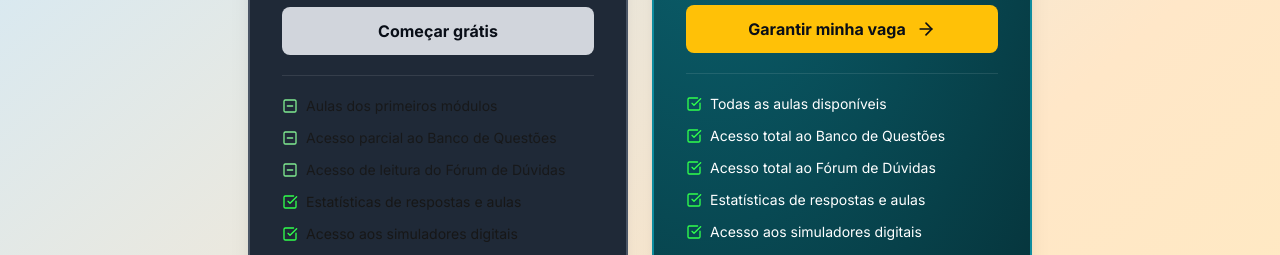
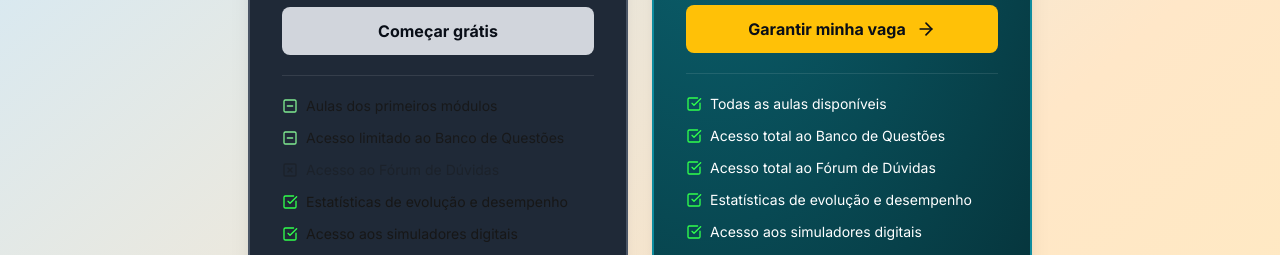
Before and after one commit to CaioQuirinoMedeiros/faraday, a Next.js app: page / in a window 1280 px wide. Shown: the part 5840-6095 px from the top of the page. Built offline with nearby package versions, Linux system fonts and the light colour scheme; no server answers.

Commit message:
melhoria nos planos e fatality

```diff
--- a/src/components/home/download-content-section.tsx
+++ b/src/components/home/download-content-section.tsx
@@ -1,6 +1,5 @@
 "use client"
 
-import { motion } from "motion/react"
 import * as DialogPrimitive from "@radix-ui/react-dialog"
 import {
   CheckIcon,
@@ -131,13 +130,7 @@ export function DownloadContentSection() {
           </span>
         </div>
 
-        <motion.div
-          initial={{ opacity: 0, x: -54 }}
-          whileInView={{ opacity: 1, x: 0 }}
-          transition={{ duration: 0.8, delay: 0.15 }}
-          viewport={{ once: true, amount: 0.5 }}
-          className="relative z-20 rounded-xl px-5 sm:px-8 py-8 pt-12 bg-primary-lighter text-primary-foreground border border-primary shrink-0 mdx:w-[470px]"
-        >
+        <div className="relative z-20 rounded-xl px-5 sm:px-8 py-8 pt-12 bg-primary-lighter text-primary-foreground border border-primary shrink-0 mdx:w-[470px]">
           <div className="absolute top-0 -translate-y-1/2 left-1/2 -translate-x-1/2 size-12 rounded-xl flex items-center justify-center bg-primary text-primary-foreground border border-primary-lighter shadow-md">
             <DownloadIcon className="size-6" />
           </div>
@@ -168,7 +161,9 @@ export function DownloadContentSection() {
                   name="name"
                   value={name}
                   onChangeValue={setName}
-                  maskFunction={value => value.replace(/[^A-Za-zÀ-ÖØ-öø-ÿ' -]/g, '')}
+                  maskFunction={(value) =>
+                    value.replace(/[^A-Za-zÀ-ÖØ-öø-ÿ' -]/g, "")
+                  }
                   type="text"
                   required
                   autoComplete="name"
@@ -226,7 +221,7 @@ export function DownloadContentSection() {
               Seus dados estão protegidos
             </p>
           </form>
-        </motion.div>
+        </div>
       </div>
 
       <div className="hidden xl:block absolute inset-y-0 h-[110%] max-w-[500px] right-0 z-10">
--- a/src/components/home/pricing-section.tsx
+++ b/src/components/home/pricing-section.tsx
@@ -19,14 +19,14 @@ const plans: Plan[] = [
     features: [
       { description: "Aulas dos primeiros módulos", checked: "partial" },
       {
-        description: "Acesso parcial ao Banco de Questões",
+        description: "Acesso limitado ao Banco de Questões",
         checked: "partial",
       },
       {
-        description: "Acesso de leitura do Fórum de Dúvidas",
-        checked: "partial",
+        description: "Acesso ao Fórum de Dúvidas",
+        checked: false,
       },
-      { description: "Estatísticas de respostas e aulas", checked: true },
+      { description: "Estatísticas de evolução e desempenho", checked: true },
       { description: "Acesso aos simuladores digitais", checked: true },
     ],
   },
@@ -46,7 +46,7 @@ const plans: Plan[] = [
       { description: "Todas as aulas disponíveis", checked: true },
       { description: "Acesso total ao Banco de Questões", checked: true },
       { description: "Acesso total ao Fórum de Dúvidas", checked: true },
-      { description: "Estatísticas de respostas e aulas", checked: true },
+      { description: "Estatísticas de evolução e desempenho", checked: true },
       { description: "Acesso aos simuladores digitais", checked: true },
       { description: "Exportação das listas em PDF", checked: true },
     ],
```
